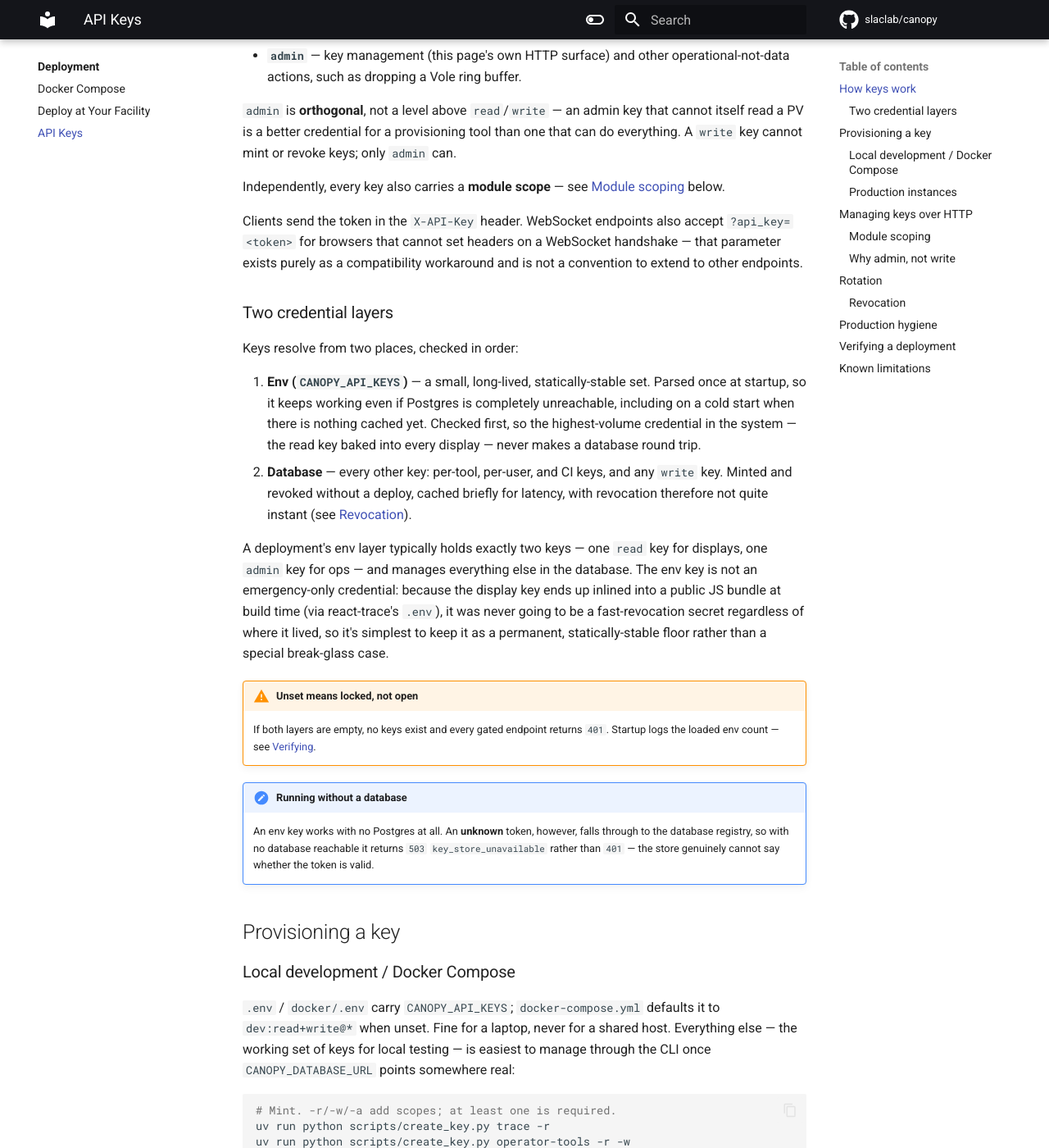
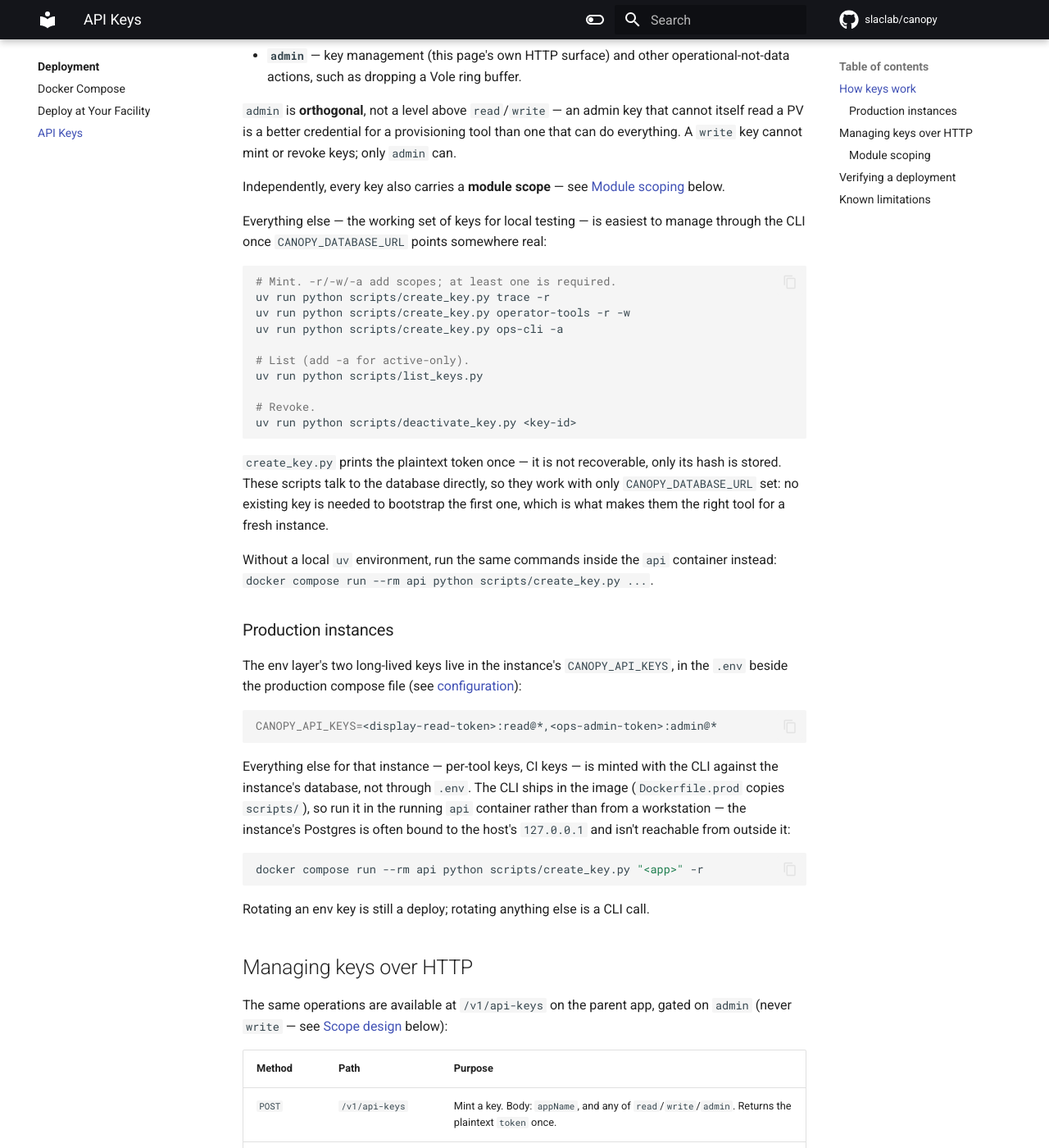
Before and after one commit to slaclab/canopy, an MkDocs documentation site: the page built from docs/deployment/api-keys.md, in a window 1280 px wide and 1400 px high, scrolled down 449 px. Shown: the whole window at 82% size. Built offline with MkDocs 1.6.1 and Material for MkDocs 9.7.7, drawn with Linux system fonts in a browser that asks for light colours; comment, search, counter and statistics services are not loaded; some of the changed text lies outside the part shown.

Commit message:
Update tests & docs to account for admin access and api-keys routes

```diff
--- a/docs/deployment/api-keys.md
+++ b/docs/deployment/api-keys.md
@@ -23,49 +23,6 @@
 Independently, every key also carries a **module scope** — see
 [Module scoping](#module-scoping) below.
 
-Clients send the token in the `X-API-Key` header. WebSocket endpoints also
-accept `?api_key=<token>` for browsers that cannot set headers on a WebSocket
-handshake — that parameter exists purely as a compatibility workaround and is
-not a convention to extend to other endpoints.
-
-### Two credential layers
-
-Keys resolve from two places, checked in order:
-
-1. **Env (`CANOPY_API_KEYS`)** — a small, long-lived, statically-stable set.
-   Parsed once at startup, so it keeps working even if Postgres is completely
-   unreachable, including on a cold start when there is nothing cached yet.
-   Checked first, so the highest-volume credential in the system — the read
-   key baked into every display — never makes a database round trip.
-2. **Database** — every other key: per-tool, per-user, and CI keys, and any
-   `write` key. Minted and revoked without a deploy, cached briefly for
-   latency, with revocation therefore not quite instant (see
-   [Revocation](#revocation)).
-
-A deployment's env layer typically holds exactly two keys — one `read` key for
-displays, one `admin` key for ops — and manages everything else in the
-database. The env key is not an emergency-only credential: because the display
-key ends up inlined into a public JS bundle at build time (via react-trace's
-`.env`), it was never going to be a fast-revocation secret regardless of where
-it lived, so it's simplest to keep it as a permanent, statically-stable floor
-rather than a special break-glass case.
-
-!!! warning "Unset means locked, not open"
-    If both layers are empty, no keys exist and every gated endpoint returns
-    `401`. Startup logs the loaded env count — see [Verifying](#verifying-a-deployment).
-
-!!! note "Running without a database"
-    An env key works with no Postgres at all. An **unknown** token, however,
-    falls through to the database registry, so with no database reachable it
-    returns `503` `key_store_unavailable` rather than `401` — the store
-    genuinely cannot say whether the token is valid.
-
-## Provisioning a key
-
-### Local development / Docker Compose
-
-`.env` / `docker/.env` carry `CANOPY_API_KEYS`; `docker-compose.yml` defaults it
-to `dev:read+write@*` when unset. Fine for a laptop, never for a shared host.
 Everything else — the working set of keys for local testing — is easiest to
 manage through the CLI once `CANOPY_DATABASE_URL` points somewhere real:
 
@@ -177,53 +134,6 @@
 scope check, so an out-of-scope, no-access key is still reported as
 out-of-scope, not out-of-read.
 
-### Why `admin`, not `write`
-
-Gating key management on `write` would let any write-capable client — every
-tool that can set a live setpoint — mint credentials that outlive rotation of
-its own key. `write` is the largest, least-controlled population of keys in
-Canopy, and the wrong one to trust with provisioning. `admin` is a separate,
-narrowly-held scope for exactly this and other operational actions — for the
-same reason, `POST /vole/v1/_debug/evict/{pv}` (dropping a ring buffer) is
-gated on `admin` too, not `write`: it's an operational action, not a data
-write.
-
-## Rotation
-
-Overlapping keys make rotation zero-downtime:
-
-1. **Mint** the new key (`scripts/create_key.py` or `POST /v1/api-keys`). Both
-   old and new tokens are now valid.
-2. **Roll clients over** to the new token.
-3. **Deactivate** the old key (`scripts/deactivate_key.py` or
-   `DELETE /v1/api-keys/{id}`).
-
-`last_used_at` (visible via `GET /v1/api-keys`) is what turns "is it safe to
-deactivate the old key yet?" from a guess into a query — check it before step 3
-rather than picking an arbitrary overlap window.
-
-Rotating an **env** key is still the old process: add the new token to
-`CANOPY_API_KEYS`, deploy, roll clients, remove the old token, deploy again.
-Keep the env layer's population small (the two long-lived keys) specifically
-so this stays rare.
-
-### Revocation
-
-Deactivating a database-backed key (CLI or HTTP) takes effect once its cached
-entry expires — the cache TTL **is** the revocation latency (`CANOPY_API_KEY_CACHE_TTL_S`,
-default 60s). If Postgres itself is unreachable when you deactivate a key, the
-cached entry may still be served stale for up to `CANOPY_API_KEY_MAX_STALE_S`
-(default 1h) — bounded so an outage cannot keep a revoked key alive forever,
-but worth knowing if a leak coincides with a database outage.
-
-Revoking an **env** key is a deploy, same as rotation: the practical exposure
-window is the length of your deploy pipeline.
-
-## Production hygiene
-
-Before declaring an instance provisioned:
-
-- [ ] `CANOPY_API_KEYS` does **not** contain the `dev:read+write@*` default.
 - [ ] Tokens are freshly generated per instance — not shared between DEV and a
       facility, and not shared with another SLAC app.
 - [ ] Only one `admin` key exists in the env layer (for ops), and it is not
```
